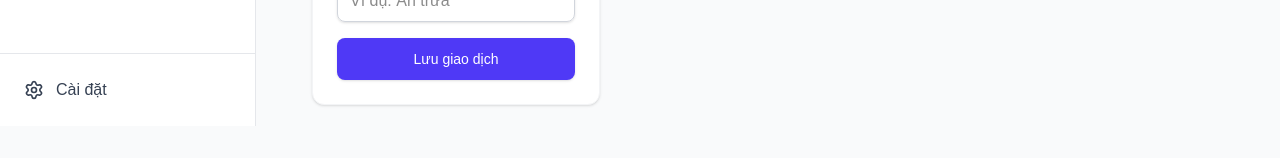
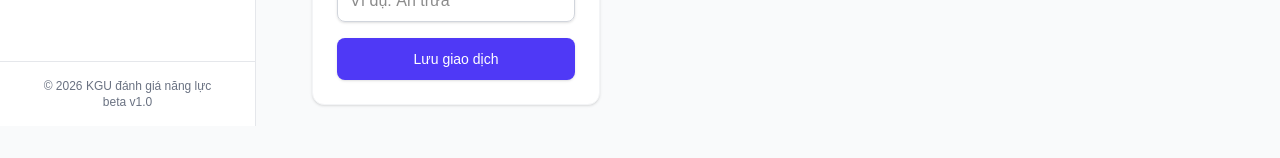
Before and after one commit to Ngoc20041/KGU, a Next.js app: page / in a window 1280 px wide. Shown: the part 674-832 px from the top of the page. Built offline with nearby package versions, Linux system fonts and the light colour scheme; no server answers; the database is empty.

Commit message:
Refactor Sidebar: standardize code formatting and replace settings button with footer text

```diff
--- a/components/Sidebar.tsx
+++ b/components/Sidebar.tsx
@@ -42,7 +42,7 @@ type MenuItem =
 const MENU_ITEMS: MenuItem[] = [
     {
         name: 'Câu hỏi 1',
-        icon:  FileQuestionMark ,
+        icon: FileQuestionMark,
         children: [
             {name: 'Xe giao hàng', href: '/matrix', icon: Van},
         ],
@@ -95,7 +95,7 @@ export default function Sidebar() {
                     pathname.startsWith(child.href + '/')
                 )
             ) {
-                setOpenMenus(prev => ({ ...prev, [item.name]: true }));
+                setOpenMenus(prev => ({...prev, [item.name]: true}));
             }
         });
     }, [pathname]);
@@ -114,7 +114,7 @@ export default function Sidebar() {
                 className="md:hidden fixed top-3 right-3 z-50 p-3 min-w-[44px] min-h-[44px] flex items-center justify-center bg-white dark:bg-zinc-800 rounded-lg shadow-lg border border-gray-200 dark:border-zinc-700 text-gray-700 dark:text-gray-200"
                 onClick={() => setIsMobileMenuOpen(!isMobileMenuOpen)}
             >
-                {isMobileMenuOpen ? <X className="w-6 h-6" /> : <Menu className="w-6 h-6" />}
+                {isMobileMenuOpen ? <X className="w-6 h-6"/> : <Menu className="w-6 h-6"/>}
             </button>
 
 
@@ -213,17 +213,10 @@ export default function Sidebar() {
 
                     {/* Bottom */}
                     <div className="absolute bottom-0 left-0 w-full p-4 border-t border-gray-200">
-                        <button
-                            type="button"
-                            onClick={() => {
-                                setIsMobileMenuOpen(false);
-                                setIsSettingsOpen(true);
-                            }}
-                            className="flex items-center w-full p-2 rounded-lg hover:bg-gray-100 text-gray-700"
-                        >
-                            <Settings className="w-5 h-5"/>
-                            <span className="ml-3">Cài đặt</span>
-                        </button>
+                        <div className="text-xs text-center text-gray-500 dark:text-gray-400">
+                            <p>© 2026 KGU đánh giá năng lực</p>
+                            <p>beta v1.0</p>
+                        </div>
                     </div>
                 </div>
             </aside>
@@ -235,11 +228,6 @@ export default function Sidebar() {
                     aria-hidden
                 />
             )}
-
-            <SettingsModal
-                open={isSettingsOpen}
-                onClose={() => setIsSettingsOpen(false)}
-            />
         </>
     );
 }
```
Lines whose indentation alone changed are shown as unchanged.
